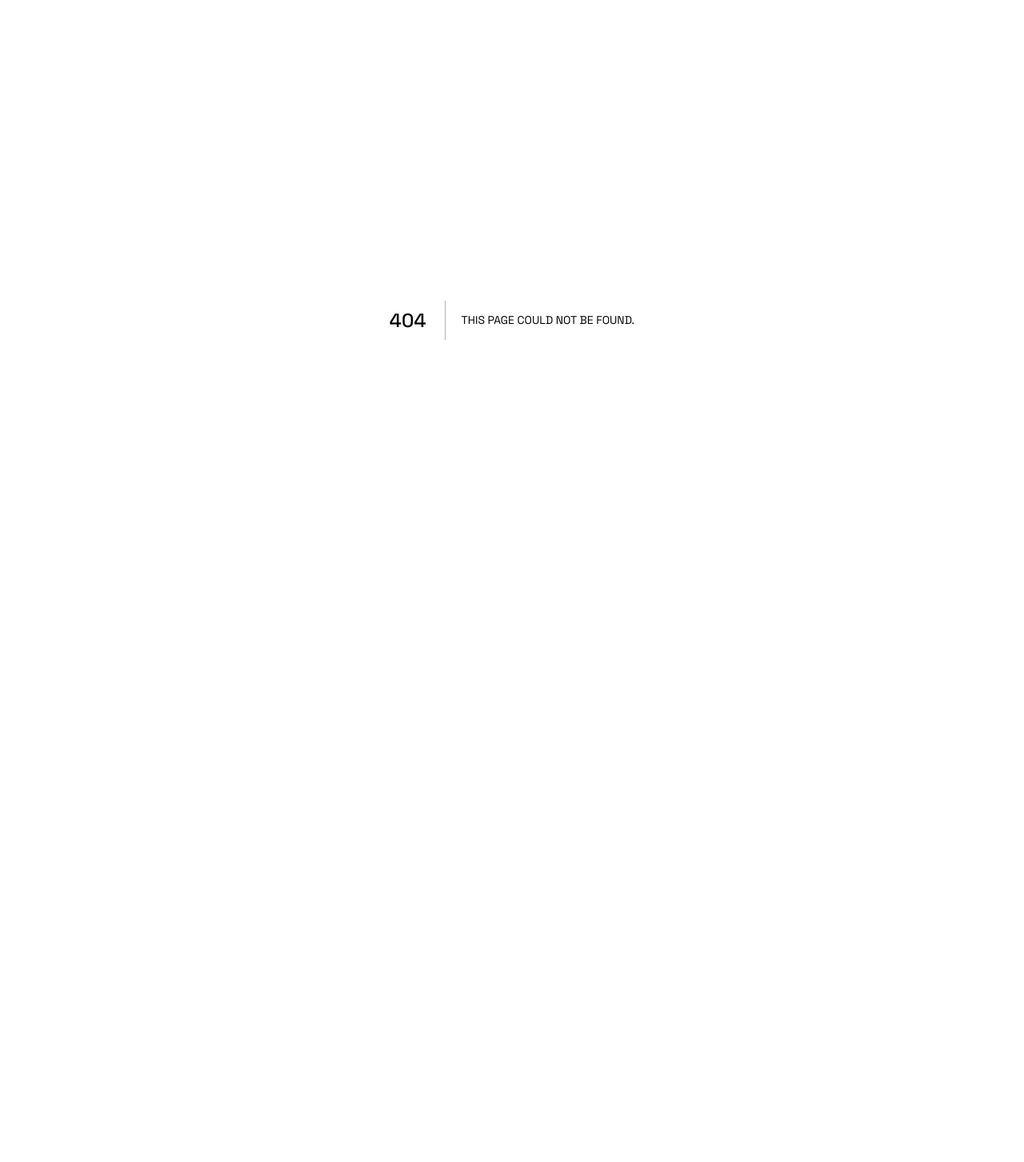
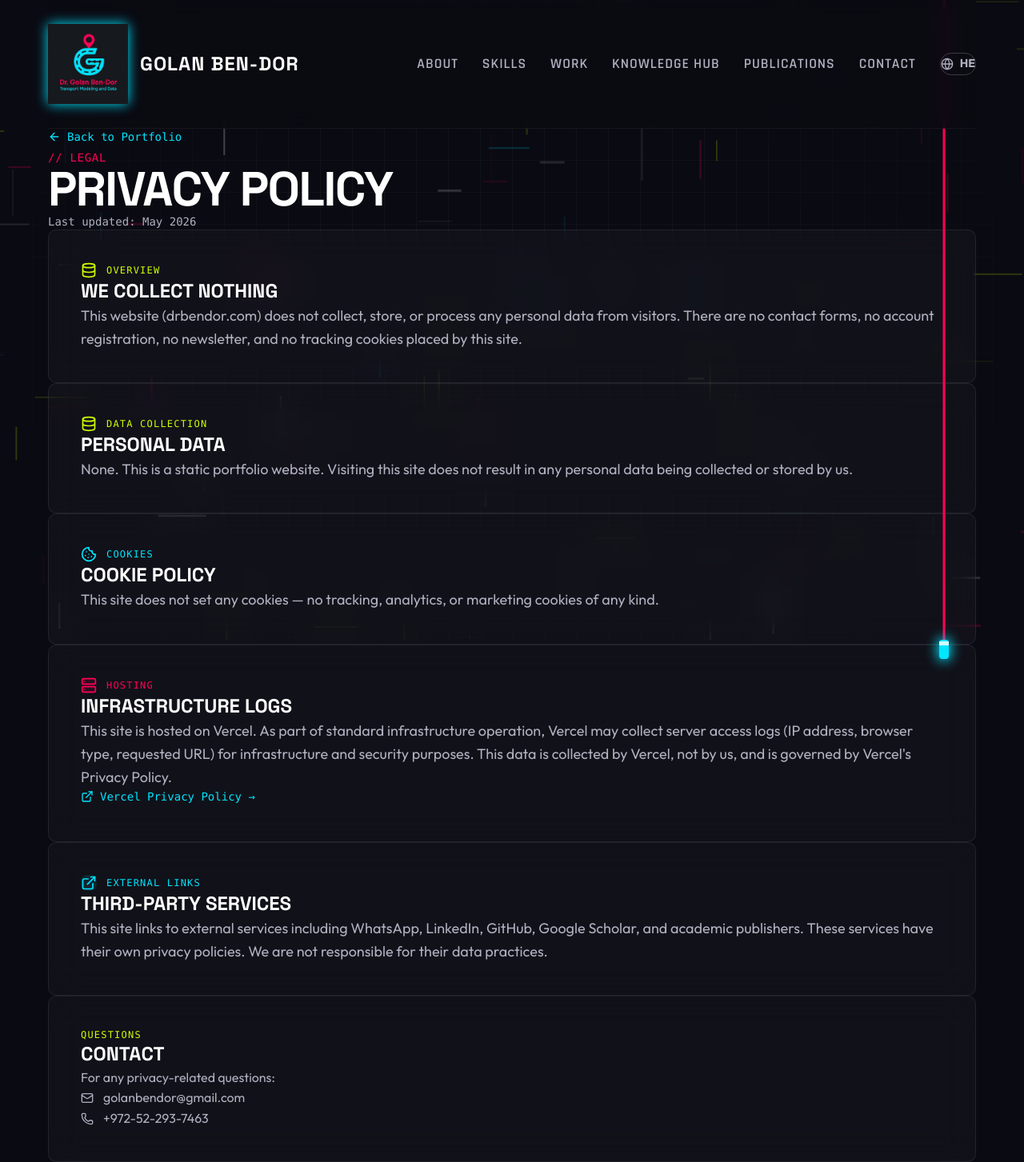
Before and after one commit to g-bd/golanbendor-portfolio, a Next.js app: page /1/privacy in a window 1280 px wide. Before the commit this address had no page. Shown: the whole page at 80% size. Before the commit the page ends 800 px from the top, so only its background shows below. Built offline with nearby package versions, Linux system fonts and the light colour scheme.

Commit message:
Add privacy policy page in Hebrew and English

```diff
--- /dev/null
+++ b/src/app/[lang]/privacy/layout.tsx
@@ -0,0 +1,47 @@
+import type { Metadata } from "next";
+
+type Props = {
+  children: React.ReactNode;
+  params: Promise<{ lang: string }>;
+};
+
+export async function generateStaticParams() {
+  return [{ lang: 'en' }, { lang: 'he' }];
+}
+
+export async function generateMetadata({ params }: { params: Promise<{ lang: string }> }): Promise<Metadata> {
+  const { lang } = await params;
+  const isHebrew = lang === 'he';
+
+  const title = isHebrew
+    ? "מדיניות פרטיות | ד״ר גולן בן-דור"
+    : "Privacy Policy | Dr. Golan Ben-Dor";
+
+  const description = isHebrew
+    ? "מדיניות הפרטיות של אתר ד״ר גולן בן-דור. אתר זה אינו אוסף מידע אישי."
+    : "Privacy policy for drbendor.com. This site collects no personal data.";
+
+  return {
+    title,
+    description,
+    alternates: {
+      canonical: `https://drbendor.com/${lang}/privacy`,
+      languages: {
+        'en': 'https://drbendor.com/en/privacy',
+        'he': 'https://drbendor.com/he/privacy',
+        'x-default': 'https://drbendor.com/he/privacy',
+      },
+    },
+    openGraph: {
+      type: 'website',
+      locale: isHebrew ? 'he_IL' : 'en_US',
+      url: `https://drbendor.com/${lang}/privacy`,
+      title,
+      description,
+    },
+  };
+}
+
+export default async function PrivacyLayout({ children }: Props) {
+  return <>{children}</>;
+}
--- /dev/null
+++ b/src/app/[lang]/privacy/page.tsx
@@ -0,0 +1,164 @@
+'use client';
+
+import Link from 'next/link';
+import { motion } from 'framer-motion';
+import { ArrowLeft, ArrowRight, Database, Cookie, Server, ExternalLink, Mail, Phone } from 'lucide-react';
+import { useLanguage } from '@/context/LanguageContext';
+import TrafficCanvas from '@/components/effects/TrafficCanvas';
+import ScrollTransitSystem from '@/components/effects/ScrollTransitSystem';
+import Navbar from '@/components/Navbar';
+
+export default function PrivacyPage() {
+    const { langData: t, language, direction } = useLanguage();
+    const ArrowIcon = direction === 'rtl' ? ArrowRight : ArrowLeft;
+    const content = t.privacy;
+
+    const fadeUp = (delay = 0) => ({
+        initial: { opacity: 0, y: 20 },
+        animate: { opacity: 1, y: 0 },
+        transition: { duration: 0.5, delay },
+    });
+
+    const sections = [
+        {
+            label: content.overview_label,
+            title: content.overview_title,
+            text: content.overview_text,
+            icon: Database,
+            color: 'var(--pop-lime)',
+            delay: 0.2,
+        },
+        {
+            label: content.data_label,
+            title: content.data_title,
+            text: content.data_text,
+            icon: Database,
+            color: 'var(--pop-lime)',
+            delay: 0.3,
+        },
+        {
+            label: content.cookies_label,
+            title: content.cookies_title,
+            text: content.cookies_text,
+            icon: Cookie,
+            color: 'var(--pop-cyan)',
+            delay: 0.4,
+        },
+    ];
+
+    return (
+        <>
+            <div className="grid-overlay" />
+            <TrafficCanvas />
+            <ScrollTransitSystem />
+            <Navbar isSubpage />
+
+            <main className="min-h-screen bg-transparent pt-32 pb-20" dir={direction}>
+                <div className="container mx-auto px-6 max-w-4xl">
+
+                    {/* Back link */}
+                    <motion.div {...fadeUp(0)} className="mb-12">
+                        <Link
+                            href={`/${language}`}
+                            className="inline-flex items-center gap-2 text-[var(--pop-cyan)] hover:text-white transition-colors font-mono text-sm"
+                        >
+                            <ArrowIcon className="w-4 h-4" />
+                            {content.back_home}
+                        </Link>
+                    </motion.div>
+
+                    {/* Page header */}
+                    <motion.header {...fadeUp(0.1)} className="mb-16">
+                        <p className="text-[var(--pop-pink)] font-mono text-sm tracking-wider uppercase mb-3">// LEGAL</p>
+                        <h1 className="text-4xl md:text-6xl font-bold text-white mb-4 uppercase tracking-tight">
+                            {content.title}
+                        </h1>
+                        <p className="text-[var(--text-secondary)] font-mono text-sm">{content.last_updated}</p>
+                    </motion.header>
+
+                    <div className="space-y-8">
+
+                        {/* Simple sections */}
+                        {sections.map(({ label, title, text, icon: Icon, color, delay }) => (
+                            <motion.section key={label} {...fadeUp(delay)} className="glass-card p-8 md:p-10 rounded-2xl">
+                                <div className="flex items-center gap-3 mb-4">
+                                    <div className="p-2 rounded-lg" style={{ backgroundColor: `${color}15` }}>
+                                        <Icon className="w-5 h-5" style={{ color }} />
+                                    </div>
+                                    <p className="font-mono text-xs tracking-widest uppercase" style={{ color }}>
+                                        {label}
+                                    </p>
+                                </div>
+                                <h2 className="text-2xl font-bold text-white mb-4">{title}</h2>
+                                <p className="text-[var(--text-secondary)] leading-relaxed text-lg">{text}</p>
+                            </motion.section>
+                        ))}
+
+                        {/* Hosting — has external link */}
+                        <motion.section {...fadeUp(0.5)} className="glass-card p-8 md:p-10 rounded-2xl">
+                            <div className="flex items-center gap-3 mb-4">
+                                <div className="p-2 rounded-lg bg-[var(--pop-pink)]/10">
+                                    <Server className="w-5 h-5 text-[var(--pop-pink)]" />
+                                </div>
+                                <p className="font-mono text-xs tracking-widest uppercase text-[var(--pop-pink)]">
+                                    {content.hosting_label}
+                                </p>
+                            </div>
+                            <h2 className="text-2xl font-bold text-white mb-4">{content.hosting_title}</h2>
+                            <p className="text-[var(--text-secondary)] leading-relaxed text-lg mb-4">{content.hosting_text}</p>
+                            <a
+                                href={content.hosting_link_url}
+                                target="_blank"
+                                rel="noopener noreferrer"
+                                className="inline-flex items-center gap-2 text-[var(--pop-cyan)] hover:text-white transition-colors font-mono text-sm"
+                            >
+                                <ExternalLink className="w-4 h-4" />
+                                {content.hosting_link_text}
+                            </a>
+                        </motion.section>
+
+                        {/* Third-party links */}
+                        <motion.section {...fadeUp(0.6)} className="glass-card p-8 md:p-10 rounded-2xl">
+                            <div className="flex items-center gap-3 mb-4">
+                                <div className="p-2 rounded-lg bg-[var(--pop-cyan)]/10">
+                                    <ExternalLink className="w-5 h-5 text-[var(--pop-cyan)]" />
+                                </div>
+                                <p className="font-mono text-xs tracking-widest uppercase text-[var(--pop-cyan)]">
+                                    {content.links_label}
+                                </p>
+                            </div>
+                            <h2 className="text-2xl font-bold text-white mb-4">{content.links_title}</h2>
+                            <p className="text-[var(--text-secondary)] leading-relaxed text-lg">{content.links_text}</p>
+                        </motion.section>
+
+                        {/* Contact */}
+                        <motion.section {...fadeUp(0.7)} className="glass-card p-8 md:p-10 rounded-2xl border border-[var(--pop-lime)]/20">
+                            <p className="text-[var(--pop-lime)] font-mono text-xs tracking-widest uppercase mb-3">
+                                {content.contact_label}
+                            </p>
+                            <h2 className="text-2xl font-bold text-white mb-4">{content.contact_title}</h2>
+                            <p className="text-[var(--text-secondary)] leading-relaxed mb-6">{content.contact_text}</p>
+                            <div className="space-y-3">
+                                <a
+                                    href={`mailto:${content.contact_email}`}
+                                    className="flex items-center gap-3 text-[var(--text-secondary)] hover:text-[var(--pop-cyan)] transition-colors"
+                                >
+                                    <Mail className="w-4 h-4" />
+                                    <span>{content.contact_email}</span>
+                                </a>
+                                <a
+                                    href={`tel:${content.contact_phone}`}
+                                    className="flex items-center gap-3 text-[var(--text-secondary)] hover:text-[var(--pop-cyan)] transition-colors"
+                                >
+                                    <Phone className="w-4 h-4" />
+                                    <span dir="ltr">{content.contact_phone}</span>
+                                </a>
+                            </div>
+                        </motion.section>
+
+                    </div>
+                </div>
+            </main>
+        </>
+    );
+}
```
